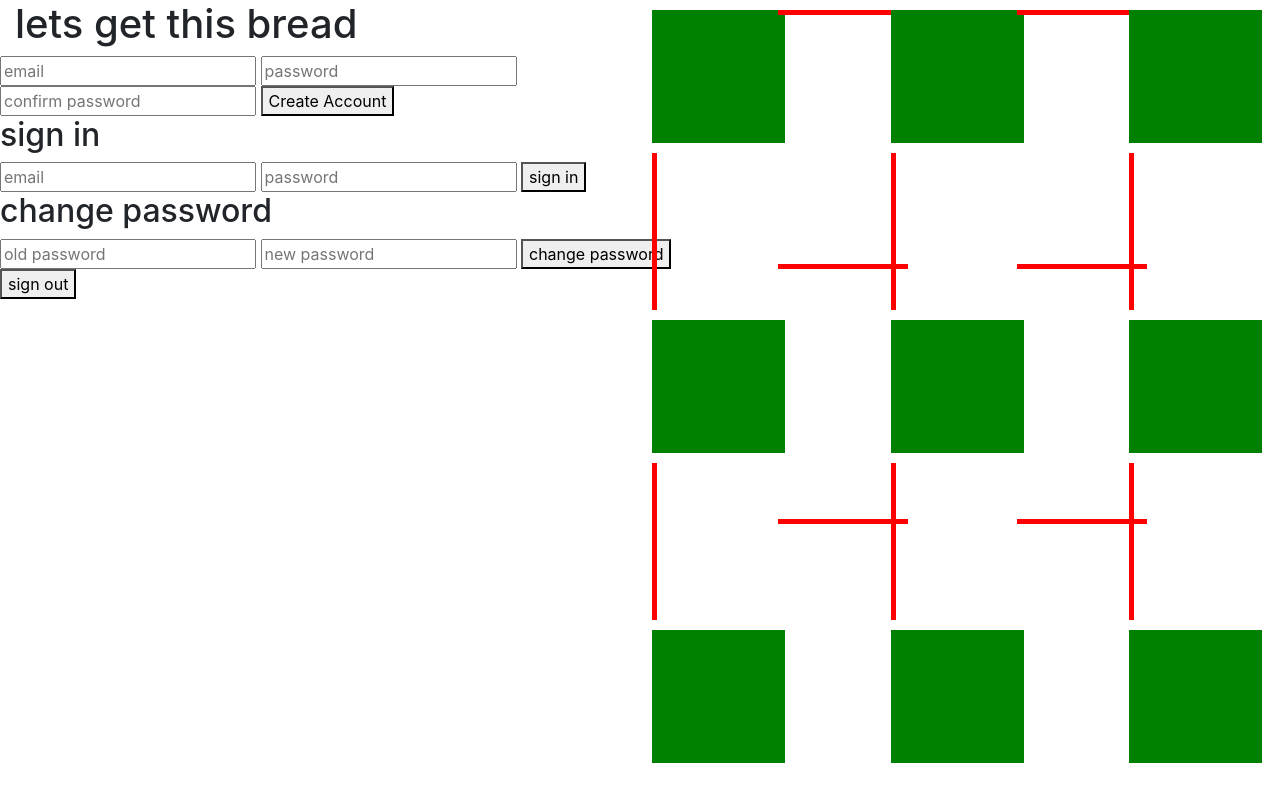
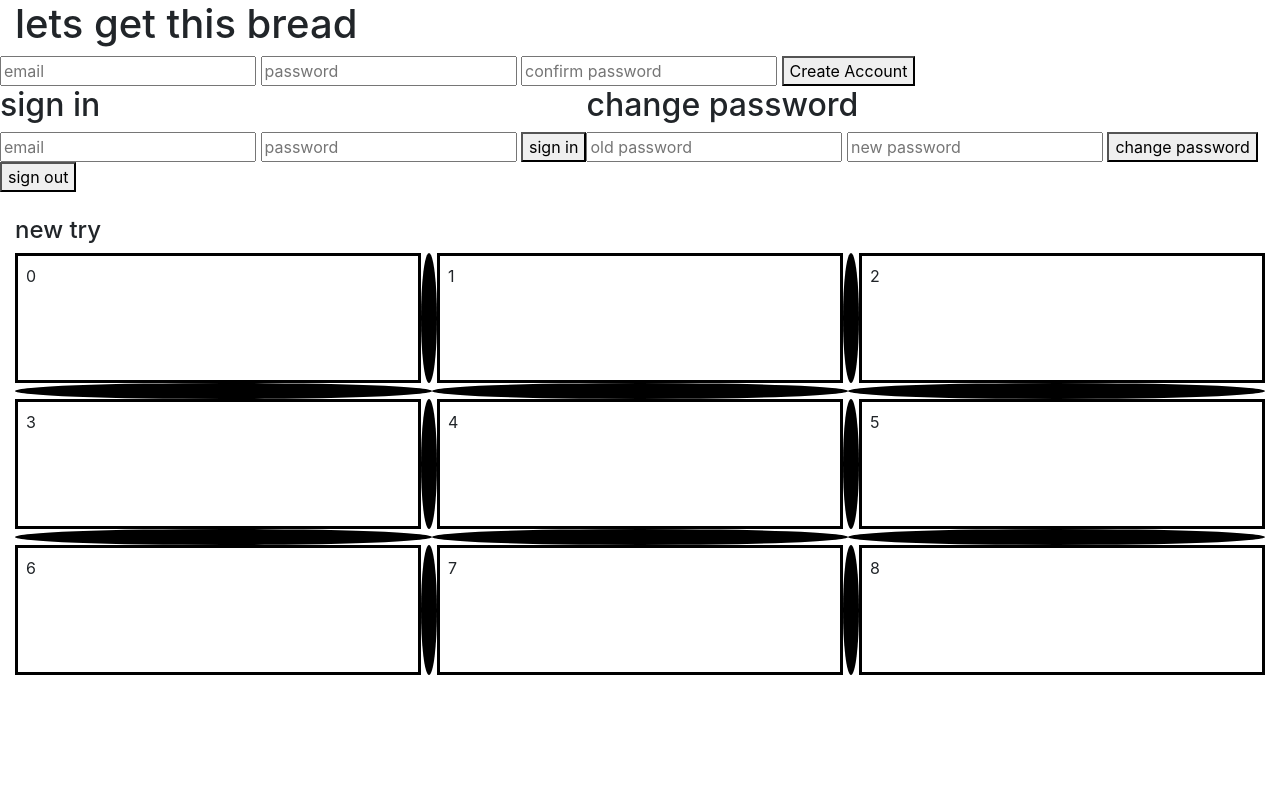
Before and after one commit to MTaylor124/tic-tac-toe-client, a website built with webpack: page index.html in a window 1280 px wide. Built offline with nearby package versions, Linux system fonts and the light colour scheme.

Commit message:
Functional and designed correctly game board

```diff
--- a/assets/styles/index.scss
+++ b/assets/styles/index.scss
@@ -1,28 +1,32 @@
 @import '~bootstrap/scss/bootstrap';
 
 .container-fluid {
-  display: flex;
-  justify-content: center;
 }
 
-.choicemark {
-  background: green;
-  height: 133px;
-  width: 133px;
+.flex-row {
+  justify-content: space-around;
+}
+
+div {
+  border: 15px;
+}
+
+.checkmark {
+  height: 130px;
+  width: 500px;
+  border: 3px solid black;
 }
 
 .vertical {
-  background: red;
-  height: 157px;
+  border-radius: 50%;
+  height: 130px;
   width: 5px;
+  background: black;
 }
 
 .horizontal {
-  background: red;
+  border-radius: 50%;
   height: 5px;
-  width: 130px;
+  width: 500px;
+  background: black;
 }
-
-div {
-  margin: 5px
-}
--- a/index.html
+++ b/index.html
@@ -44,45 +44,39 @@
           </div>
         </header>
             <br>
-            <main class="d-flex flex-row">
-
-                <div class="row">
-                  <div class="choicemark"></div>
-                  <div class="vertical"></div>
-                  <div class="choicemark"></div>
-                  <div class="vertical"></div>
-                  <div class="choicemark"></div>
-              </div>
-
-              <div class="row">
-                  <div class="horizontal"></div>
-                  <div class="horizontal"></div>
-                  <div class="horizontal"></div>
-              </div>
-
-              <div class="row">
-                  <div class="choicemark"></div>
-                  <div class="vertical"></div>
-                  <div class="choicemark"></div>
-                  <div class="vertical"></div>
-                  <div class="choicemark"></div>
-              </div>
-
-              <div class="row">
-                  <div class="horizontal"></div>
-                  <div class="horizontal"></div>
-                  <div class="horizontal"></div>
-              </div>
-
-              <div class="row">
-                  <div class="choicemark"></div>
-                  <div class="vertical"></div>
-                  <div class="choicemark"></div>
-                  <div class="vertical"></div>
-                  <div class="choicemark"></div>
-              </div>
-
-              <br>
+            <main>
+              <h4>new try</h4>
+                <div class="d-flex flex-row my-flex-container">
+                  <div class="p-2 my-flex-item checkmark">0</div>
+                  <div class="p-2 my-flex-item vertical"></div>
+                  <div class="p-2 my-flex-item checkmark">1</div>
+                  <div class="p-2 my-flex-item vertical"></div>
+                  <div class="p-2 my-flex-item checkmark">2</div>
+                </div>
+                <div class="d-flex flex-row my-flex-container">
+                  <div class="p-2 my-flex-item horizontal"></div>
+                  <div class="p-2 my-flex-item horizontal"></div>
+                  <div class="p-2 my-flex-item horizontal"></div>
+                </div>
+                <div class="d-flex flex-row my-flex-container">
+                  <div class="p-2 my-flex-item checkmark">3</div>
+                  <div class="p-2 my-flex-item vertical"></div>
+                  <div class="p-2 my-flex-item checkmark">4</div>
+                  <div class="p-2 my-flex-item vertical"></div>
+                  <div class="p-2 my-flex-item checkmark">5</div>
+                </div>
+                <div class="d-flex flex-row my-flex-container">
+                  <div class="p-2 my-flex-item horizontal"></div>
+                  <div class="p-2 my-flex-item horizontal"></div>
+                  <div class="p-2 my-flex-item horizontal"></div>
+                </div>
+                <div class="d-flex flex-row my-flex-container">
+                  <div class="p-2 my-flex-item checkmark">6</div>
+                  <div class="p-2 my-flex-item vertical"></div>
+                  <div class="p-2 my-flex-item checkmark">7</div>
+                  <div class="p-2 my-flex-item vertical"></div>
+                  <div class="p-2 my-flex-item checkmark">8</div>
+                </div>
             </main>
     </body>
 </html>
```
